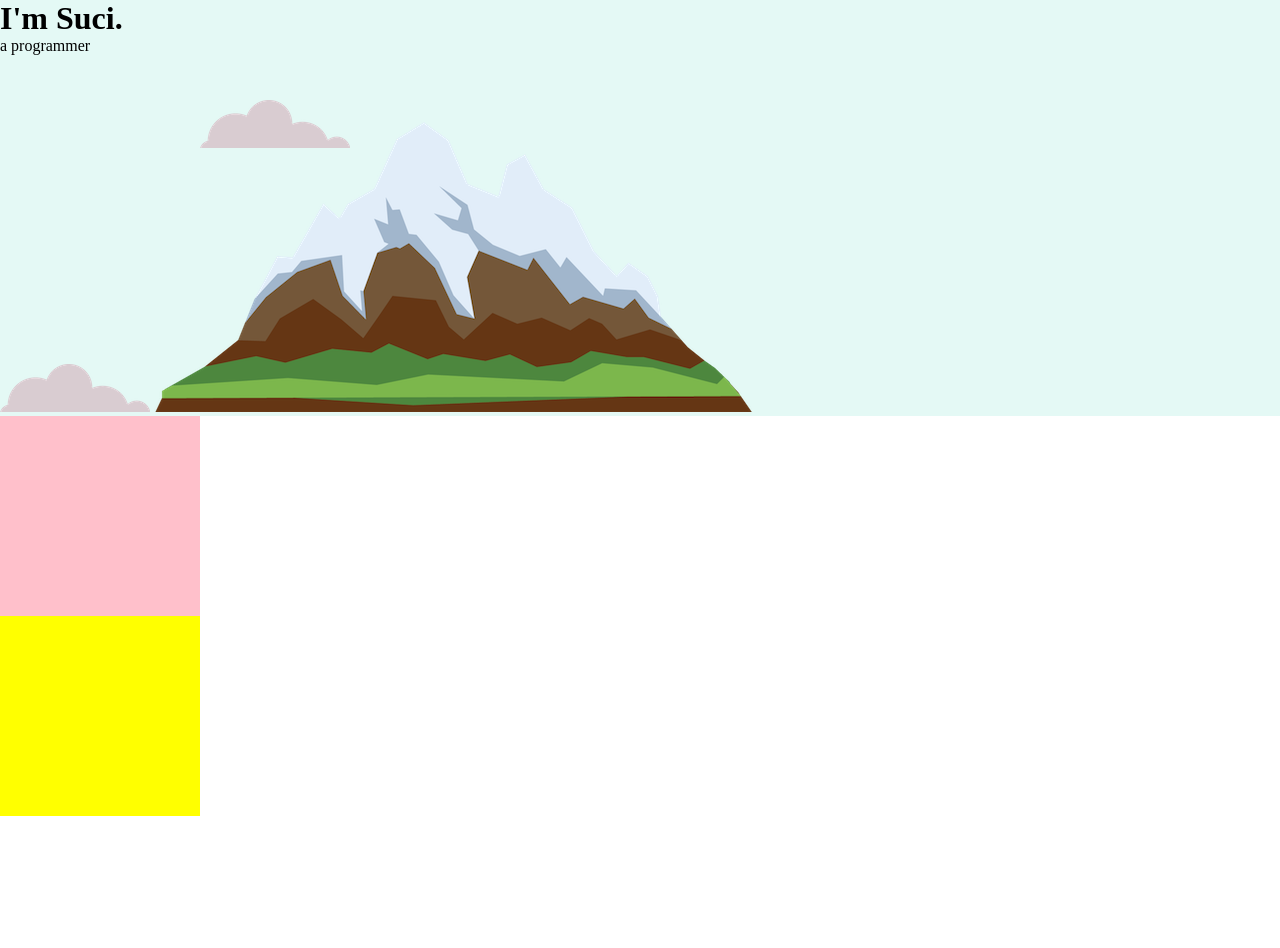
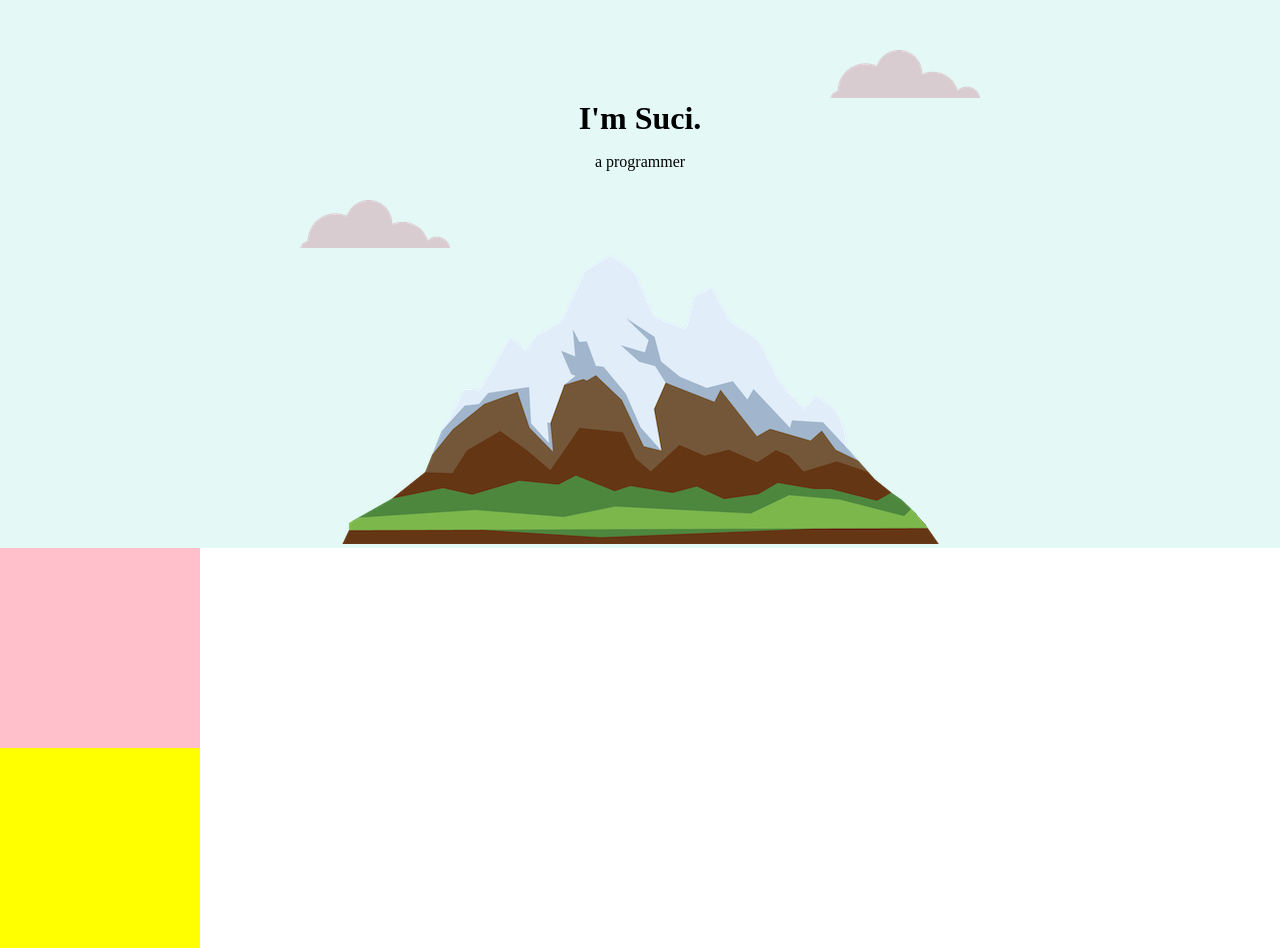
Before and after one commit to sucikakaly/CSS---My-Site, a plain HTML site: page index.html in a window 1280 px wide. Before the commit the page ends 816 px from the top, so only its background shows below. Drawn offline with Linux system fonts and the light colour scheme.

Commit message:
CSS - My Site

```diff
--- a/css/style.css
+++ b/css/style.css
@@ -1,10 +1,17 @@
-* {
+body {
   margin: 0;
-  padding: 0;
+  text-align: center;
+}
+
+h1 {
+  width: 10%;
+  margin: 0 auto;
 }
 
 .top-container {
   background-color: #e4f9f5;
+  position: relative;
+  padding-top: 100px;
 }
 
 .cloud-1 {
@@ -19,8 +26,20 @@
   background-color: pink;
 }
 
-.button-container {
+.bottom-container {
   width: 200px;
   height: 200px;
   background-color: yellow;
 }
+
+.top-cloud {
+  position: absolute;
+  top: 50px;
+  right: 300px;
+}
+
+.bottom-cloud {
+  position: absolute;
+  left: 300px;
+  bottom: 300px;
+}
--- a/index.html
+++ b/index.html
@@ -10,13 +10,13 @@
   </head>
   <body>
     <div class="top-container">
-      <img class="cloud-1" src="img/cloud.png" alt="cloud-img" />
+      <img class="top-cloud" src="img/cloud.png" alt="cloud-img" />
       <h1>I'm Suci.</h1>
       <p>a programmer</p>
-      <img class="cloud-2" src="img/cloud.png" alt="cloud-img" />
+      <img class="bottom-cloud" src="img/cloud.png" alt="cloud-img" />
       <img class="mountain" src="img/mountain.png" alt="mountain-png" />
     </div>
     <div class="middle-container"></div>
-    <div class="button-container"></div>
+    <div class="bottom-container"></div>
   </body>
 </html>
```
